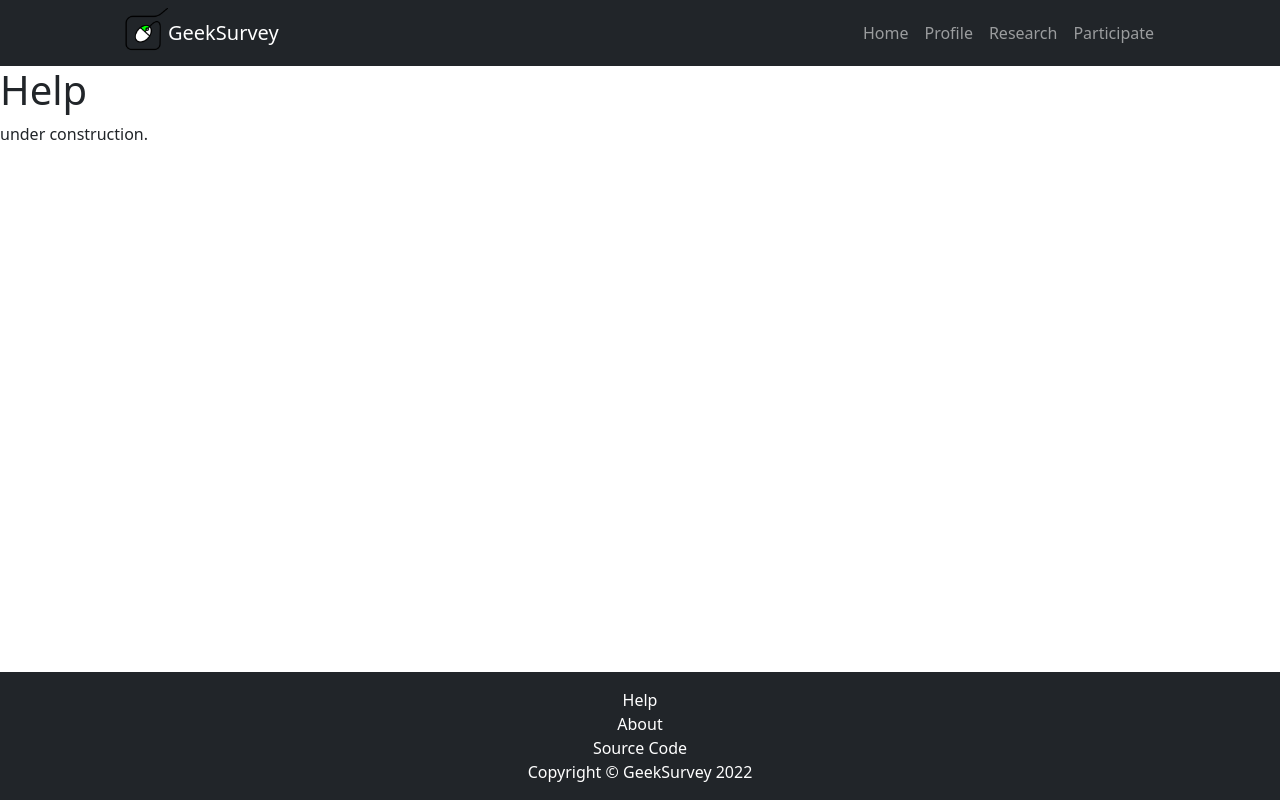
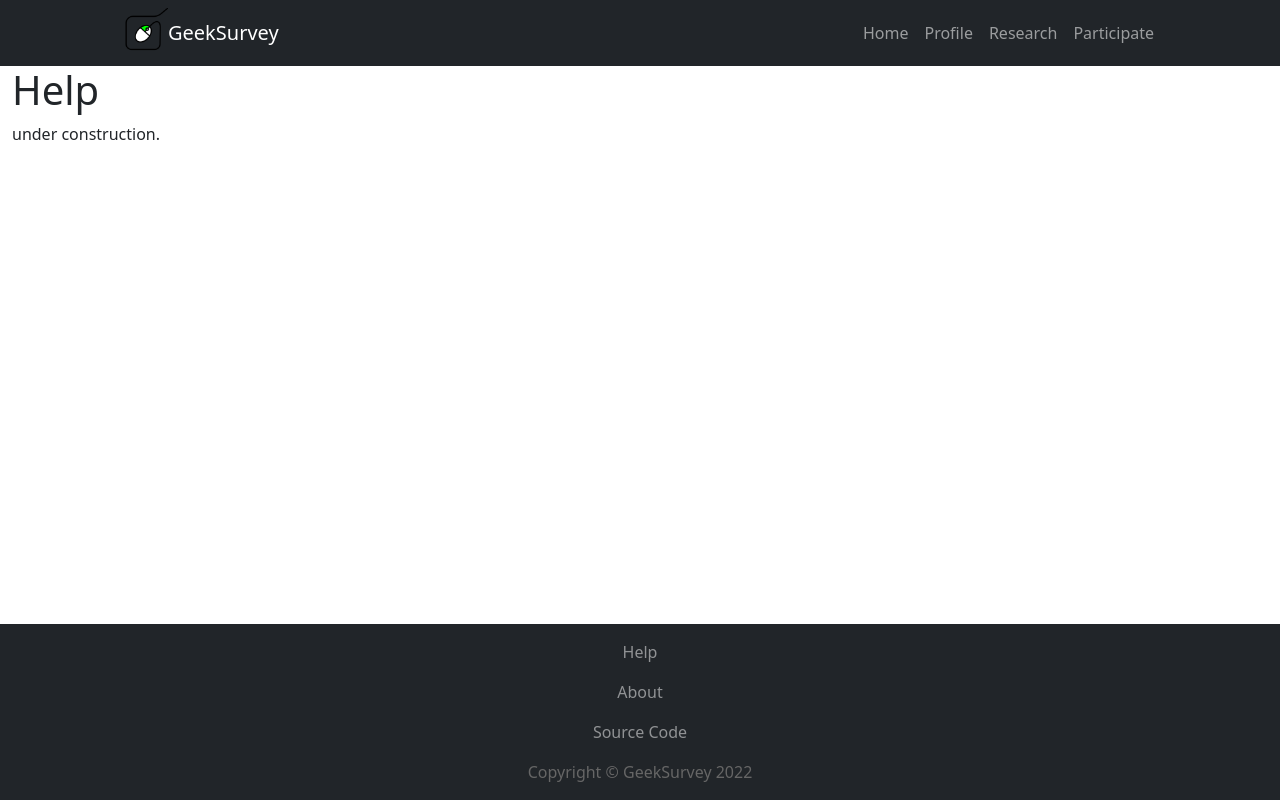
Before and after one commit to NAU-SuperGeeks/geeksurvey, a Django app: page /help/ in a window 1280 px wide. Run offline with Django 3.2, Linux system fonts and the light colour scheme; parts of the project's set-up code (start-up, migrations or seed data) failed here and were passed over.

Commit message:
fix 0 margin problem with templates

```diff
--- a/geeksurvey/templates/base.html
+++ b/geeksurvey/templates/base.html
@@ -2,74 +2,33 @@
 <!DOCTYPE html>
 <html>
   <head>
-    <link href="https://cdn.jsdelivr.net/npm/bootstrap@5.1.3/dist/css/bootstrap.min.css" rel="stylesheet" integrity="sha384-1BmE4kWBq78iYhFldvKuhfTAU6auU8tT94WrHftjDbrCEXSU1oBoqyl2QvZ6jIW3" crossorigin="anonymous">
-    <script src="https://cdn.jsdelivr.net/npm/bootstrap@5.1.3/dist/js/bootstrap.bundle.min.js" integrity="sha384-ka7Sk0Gln4gmtz2MlQnikT1wXgYsOg+OMhuP+IlRH9sENBO0LRn5q+8nbTov4+1p" crossorigin="anonymous"></script>
-    {% block base_head %}
-      <title>GeekSurvey</title>
-      <link rel="shortcut icon" href="{% static 'gkslogo.png' %}" type="image/x-icon">
-      <meta charset="utf-8">
-      <meta name="viewport" content="width=device-width, initial-scale=1.0">
-    {% endblock %}
+
+    {% include 'include_bootstrap.html' %}
+
+    <title>
+      {% block title %}
+        GeekSurvey
+      {% endblock %}
+    </title>
+
+    <link rel="shortcut icon" href="{% static 'gkslogo.png' %}" type="image/x-icon">
+    <meta charset="utf-8">
+    <meta name="viewport" content="width=device-width, initial-scale=1.0">
 
     {% block extra_head %}
     {% endblock %}
   </head>
 
   <body class="d-flex flex-column min-vh-100">
-    {% block body %}
-      <!--
-          Elements of the following code are derived from the Start Bootstrap - Business Frontpage v.5.0.7 Template.
-          The template is licensed under MIT and can be found at https://github.com/StartBootstrap/startbootstrap-business-frontpage/blob/master/LICENSE.
-      -->
-      <!-- Responsive Navigation Bar -->
-      <nav class="navbar navbar-expand-lg navbar-dark bg-dark">
-          <div class="container px-5">
-              <img src="{% static 'gkslogo.png' %}" width="50px" height="50px">
-              <a class="navbar-brand" href="{% url 'home' %}">GeekSurvey</a>
-              <button class="navbar-toggler" type="button" data-bs-toggle="collapse" data-bs-target="#navbarSupportedContent"
-                aria-controls="navbarSupportedContent" aria-expanded="false" aria-label="Toggle navigation">
-                <span class="navbar-toggler-icon"></span>
-              </button>
-              <div class="collapse navbar-collapse" id="navbarSupportedContent">
-                  <ul class="navbar-nav ms-auto mb-2 mb-lg-0">
-                      <li class="nav-item"><a class="nav-link {% if request.resolver_match.url_name == 'home' %}active{% endif %}" href="{% url 'home' %}">Home</a></li>
-                      <li class="nav-item"><a class="nav-link {% if request.resolver_match.url_name == 'profile' %}active{% endif %}" href="{% url 'profile_update' %}">
-                        {% if user.is_authenticated %}
-                          @{{ user.username }}
-                        {% else %}
-                          Profile
-                        {% endif %}
-                      </a></li>
-                      <li class="nav-item"><a class="nav-link {% if request.resolver_match.url_name == 'research' %}active{% endif %}" href="{% url 'research' %}">Research</a></li>
-                      <li class="nav-item"><a class="nav-link {% if request.resolver_match.url_name == 'participate' %}active{% endif %}" href="{% url 'participate' %}">Participate</a></li>
-                  </ul>
-              </div>
-          </div>
-      </nav>
 
-      {% block precontent %}
+    {% include 'navbar.html' %}
+
+    <div class="container-fluid">
+      {% block content %}
       {% endblock %}
-      <div>
-        {% block content %}
-        {% endblock %}
-      </div>
+    </div>
 
-    {% endblock %}
+    {% include 'footer.html' %}
 
-    {% block extra_body %}
-      <!--
-          Elements of the following code are derived from the Start Bootstrap - Business Frontpage v.5.0.7 Template.
-          The template is licensed under MIT and can be found at https://github.com/StartBootstrap/startbootstrap-business-frontpage/blob/master/LICENSE.
-      -->
-      <!-- Footer-->
-      <footer class="mt-auto py-3 bg-dark">
-        <div class="container px-5">
-          <p class="m-0 text-center text-white"> <a class="m-0 text-center text-white text-decoration-none" href="{% url 'working' %}"> Help </a></p>
-          <p class="m-0 text-center text-white"> <a class="m-0 text-center text-white text-decoration-none" href="https://ceias.nau.edu/capstone/projects/CS/2022/SuperGeeks/"> About </a></p>
-          <p class="m-0 text-center text-white"> <a class="m-0 text-center text-white text-decoration-none" href="https://github.com/NAU-SuperGeeks/geeksurvey"> Source Code </a></p>
-          <p class="m-0 text-center text-white"> Copyright &copy; GeekSurvey 2022 </p>
-        </div>
-      </footer>
-    {% endblock %}
   </body>
 </html>
--- /dev/null
+++ b/geeksurvey/templates/footer.html
@@ -0,0 +1,17 @@
+<!--
+  Elements of the following code are derived from the Start Bootstrap - Business Frontpage v.5.0.7 Template.
+  The template is licensed under MIT and can be found at https://github.com/StartBootstrap/startbootstrap-business-frontpage/blob/master/LICENSE.
+-->
+<!-- Footer-->
+<footer class="mt-auto py-3 bg-dark text-center">
+  <p>
+    <a class="m-0 text-white-50 text-decoration-none" href="{% url 'working' %}"> Help </a>
+  </p>
+  <p>
+    <a class="m-0 text-white-50 text-decoration-none" href="https://ceias.nau.edu/capstone/projects/CS/2022/SuperGeeks/"> About </a>
+  </p>
+  <p>
+    <a class="m-0 text-white-50 text-decoration-none" href="https://github.com/NAU-SuperGeeks/geeksurvey"> Source Code </a>
+  </p>
+  <p class="m-0 " style="color:#666;"> Copyright &copy; GeekSurvey 2022 </p>
+</footer>
--- /dev/null
+++ b/geeksurvey/templates/include_bootstrap.html
@@ -0,0 +1,2 @@
+<link href="https://cdn.jsdelivr.net/npm/bootstrap@5.1.3/dist/css/bootstrap.min.css" rel="stylesheet" integrity="sha384-1BmE4kWBq78iYhFldvKuhfTAU6auU8tT94WrHftjDbrCEXSU1oBoqyl2QvZ6jIW3" crossorigin="anonymous">
+<script src="https://cdn.jsdelivr.net/npm/bootstrap@5.1.3/dist/js/bootstrap.bundle.min.js" integrity="sha384-ka7Sk0Gln4gmtz2MlQnikT1wXgYsOg+OMhuP+IlRH9sENBO0LRn5q+8nbTov4+1p" crossorigin="anonymous"></script>
--- /dev/null
+++ b/geeksurvey/templates/navbar.html
@@ -0,0 +1,30 @@
+{% load static %}
+<!--
+  Elements of the following code are derived from the Start Bootstrap - Business Frontpage v.5.0.7 Template.
+  The template is licensed under MIT and can be found at https://github.com/StartBootstrap/startbootstrap-business-frontpage/blob/master/LICENSE.
+-->
+<!-- Responsive Navigation Bar -->
+<nav class="navbar navbar-expand-lg navbar-dark bg-dark">
+  <div class="container px-5">
+      <img src="{% static 'gkslogo.png' %}" width="50px" height="50px">
+      <a class="navbar-brand " href="{% url 'home' %}">GeekSurvey</a>
+      <button class="navbar-toggler" type="button" data-bs-toggle="collapse" data-bs-target="#navbarSupportedContent"
+        aria-controls="navbarSupportedContent" aria-expanded="false" aria-label="Toggle navigation">
+        <span class="navbar-toggler-icon"></span>
+      </button>
+      <div class="collapse navbar-collapse" id="navbarSupportedContent">
+          <ul class="navbar-nav ms-auto mb-2 mb-lg-0">
+              <li class="nav-item"><a class="nav-link {% if request.resolver_match.url_name == 'home' %}active{% endif %}" href="{% url 'home' %}">Home</a></li>
+              <li class="nav-item"><a class="nav-link {% if request.resolver_match.url_name == 'profile' %}active{% endif %}" href="{% url 'profile_update' %}">
+                {% if user.is_authenticated %}
+                  @{{ user.username }}
+                {% else %}
+                  Profile
+                {% endif %}
+              </a></li>
+              <li class="nav-item"><a class="nav-link {% if request.resolver_match.url_name == 'research' %}active{% endif %}" href="{% url 'research' %}">Research</a></li>
+              <li class="nav-item"><a class="nav-link {% if request.resolver_match.url_name == 'participate' %}active{% endif %}" href="{% url 'participate' %}">Participate</a></li>
+          </ul>
+      </div>
+  </div>
+</nav>
```
Also changed, not shown: geeksurvey/templates/home.html (+16 -6 lines).
